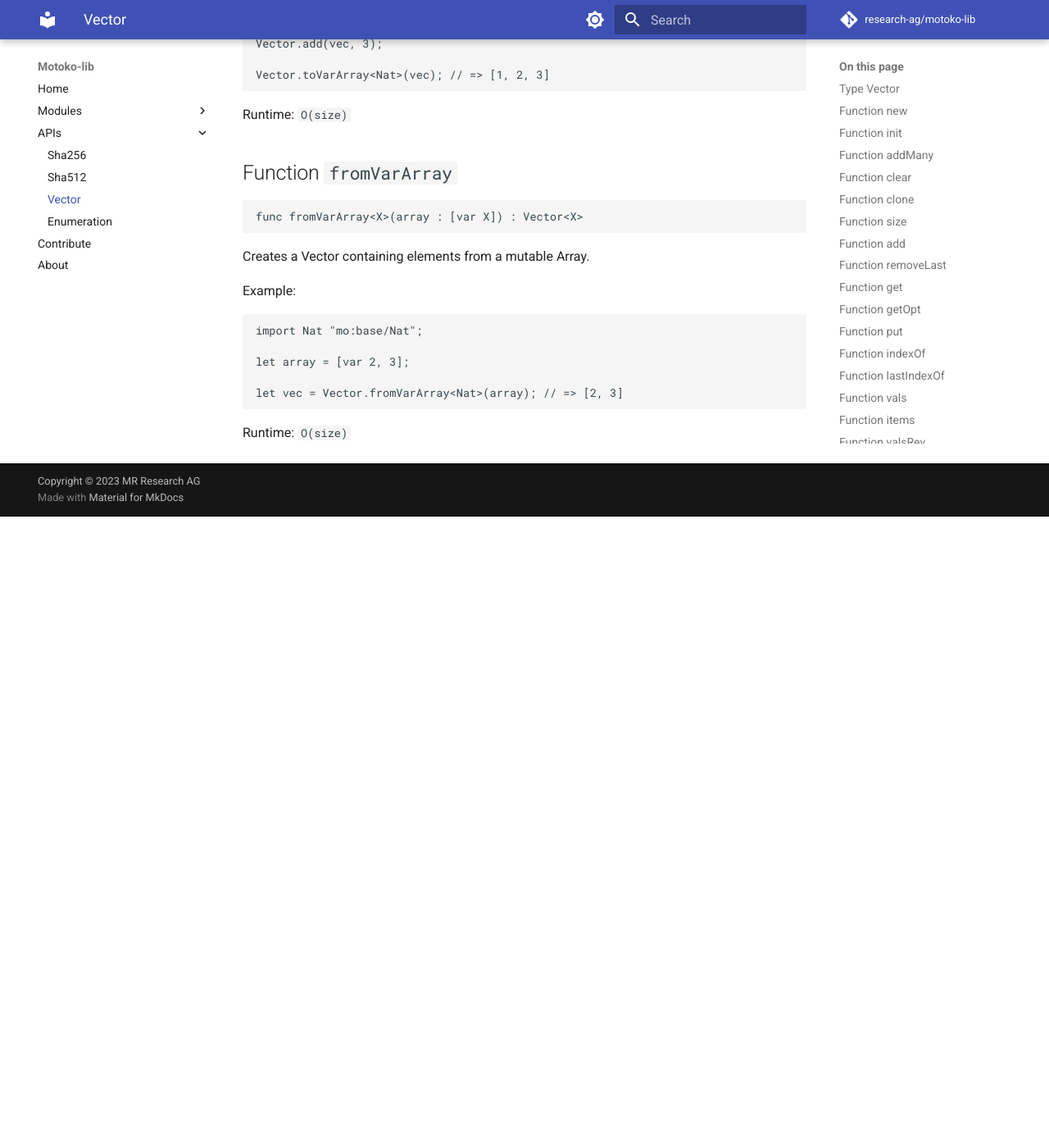
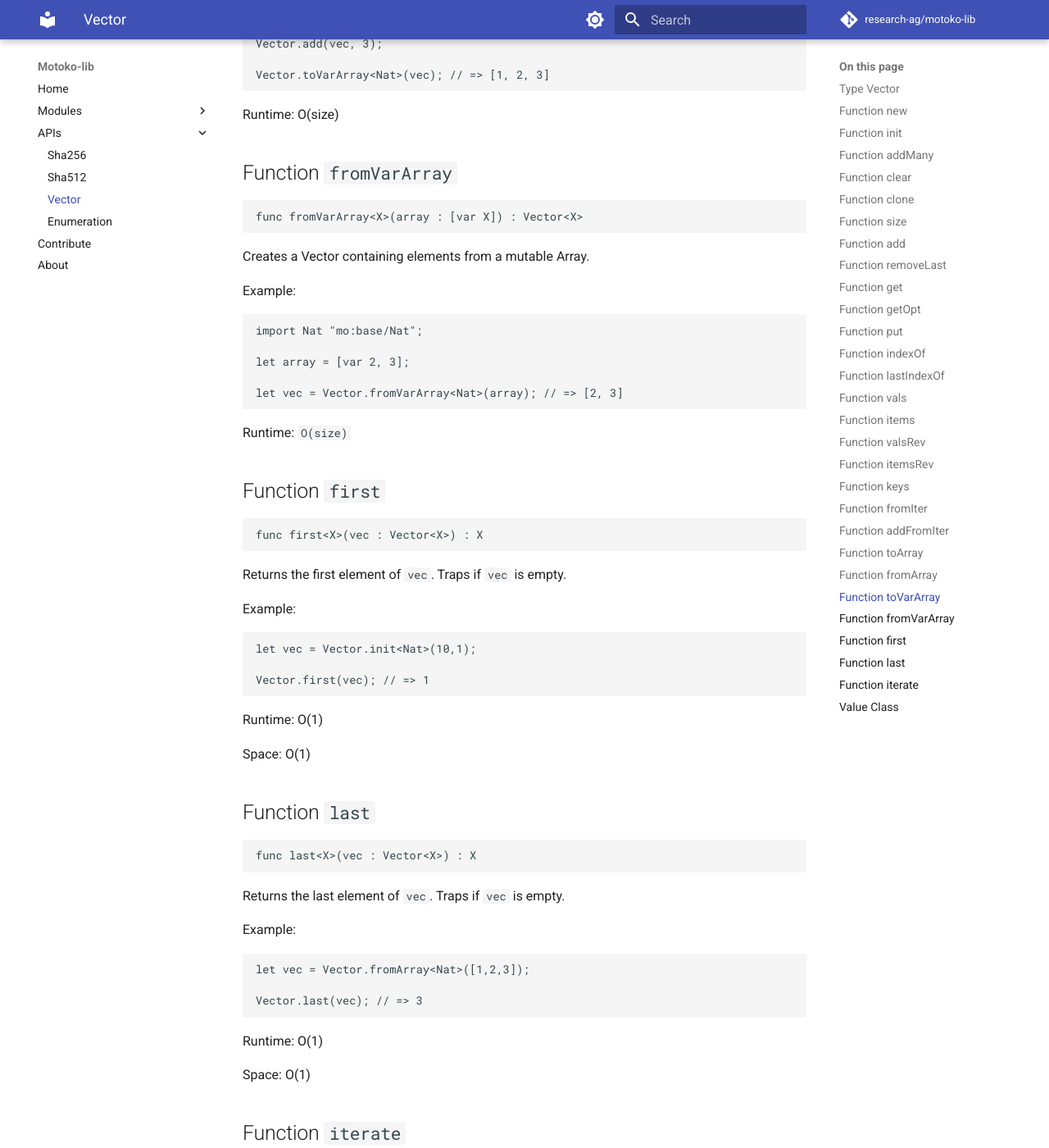
Before and after one commit to research-ag/motoko-lib, an MkDocs documentation site: the page built from docs/modoc/Vector.md, in a window 1280 px wide and 1400 px high, scrolled down 9719 px. Shown: the whole window at 82% size. Built offline with MkDocs 1.6.1 and Material for MkDocs 9.7.7, drawn with Linux system fonts in a browser that asks for light colours; comment, search, counter and statistics services are not loaded; before the commit the page ends 10349 px from its top, so only the background shows below that; some of the changed text lies outside the part shown.

Commit message:
update mo-doc/Vector.md

````diff
--- a/docs/modoc/Vector.md
+++ b/docs/modoc/Vector.md
@@ -372,7 +372,7 @@ Note: This does not create a snapshot. If the returned iterator is not consumed
 and instead the consumption of the iterator is interleaved with other operations on the
 Vector, then this may lead to unexpected results.
 
-Runtime: `O(1)`
+Runtime: O(1)
 
 ## Function `fromIter`
 ``` motoko
@@ -393,12 +393,12 @@ let vec = Vector.fromIter<Nat>(iter); // => [1, 1, 1]
 
 Runtime: `O(size)`
 
-## Function `append`
+## Function `addFromIter`
 ``` motoko
-func append<X>(vec : Vector<X>, iter : Iter.Iter<X>)
+func addFromIter<X>(vec : Vector<X>, iter : Iter.Iter<X>)
 ```
 
-Appends elements to a Vector from `iter`.
+Adds elements to a Vector from `iter`.
 
 Example:
 ```
@@ -408,7 +408,7 @@ let array = [1, 1, 1];
 let iter = array.vals();
 let vec = Vector.init<Nat>(1, 2);
 
-let vec = Vector.append<Nat>(vec, iter); // => [2, 1, 1, 1]
+let vec = Vector.addFromIter<Nat>(vec, iter); // => [2, 1, 1, 1]
 ```
 
 Runtime: `O(size)`, where n is the size of iter.
@@ -431,7 +431,7 @@ Vector.toArray<Nat>(vec); // => [1, 2, 3]
 
 ```
 
-Runtime: `O(size)`
+Runtime: O(size)
 
 ## Function `fromArray`
 ``` motoko
@@ -469,7 +469,7 @@ Vector.toVarArray<Nat>(vec); // => [1, 2, 3]
 
 ```
 
-Runtime: `O(size)`
+Runtime: O(size)
 
 ## Function `fromVarArray`
 ``` motoko
@@ -488,3 +488,74 @@ let vec = Vector.fromVarArray<Nat>(array); // => [2, 3]
 ```
 
 Runtime: `O(size)`
+
+## Function `first`
+``` motoko
+func first<X>(vec : Vector<X>) : X
+```
+
+Returns the first element of `vec`. Traps if `vec` is empty.
+
+Example:
+```
+
+let vec = Vector.init<Nat>(10,1);
+
+Vector.first(vec); // => 1
+```
+
+Runtime: O(1)
+
+Space: O(1)
+
+## Function `last`
+``` motoko
+func last<X>(vec : Vector<X>) : X
+```
+
+Returns the last element of `vec`. Traps if `vec` is empty.
+
+Example:
+```
+
+let vec = Vector.fromArray<Nat>([1,2,3]);
+
+Vector.last(vec); // => 3
+```
+
+Runtime: O(1)
+
+Space: O(1)
+
+## Function `iterate`
+``` motoko
+func iterate<X>(vec : Vector<X>, f : X -> ())
+```
+
+Applies `f` to each element in `vec`.
+
+Example:
+```
+import Nat "mo:base/Nat";
+import Debug "mo:base/Debug";
+
+let vec = Vector.fromArray<Nat>([1,2,3]);
+
+Vector.iterate<Nat>(vec, func (x) {
+  Debug.print(Nat.toText(x)); // prints each element in buffer
+});
+```
+
+Runtime: O(size)
+
+Space: O(size)
+
+*Runtime and space assumes that `f` runs in O(1) time and space.
+
+## Value `Class`
+``` motoko
+let Class
+```
+
+Submodule with Vector as a class
+This allows to use VectorClass as a drop-in replacement of Buffer
````
